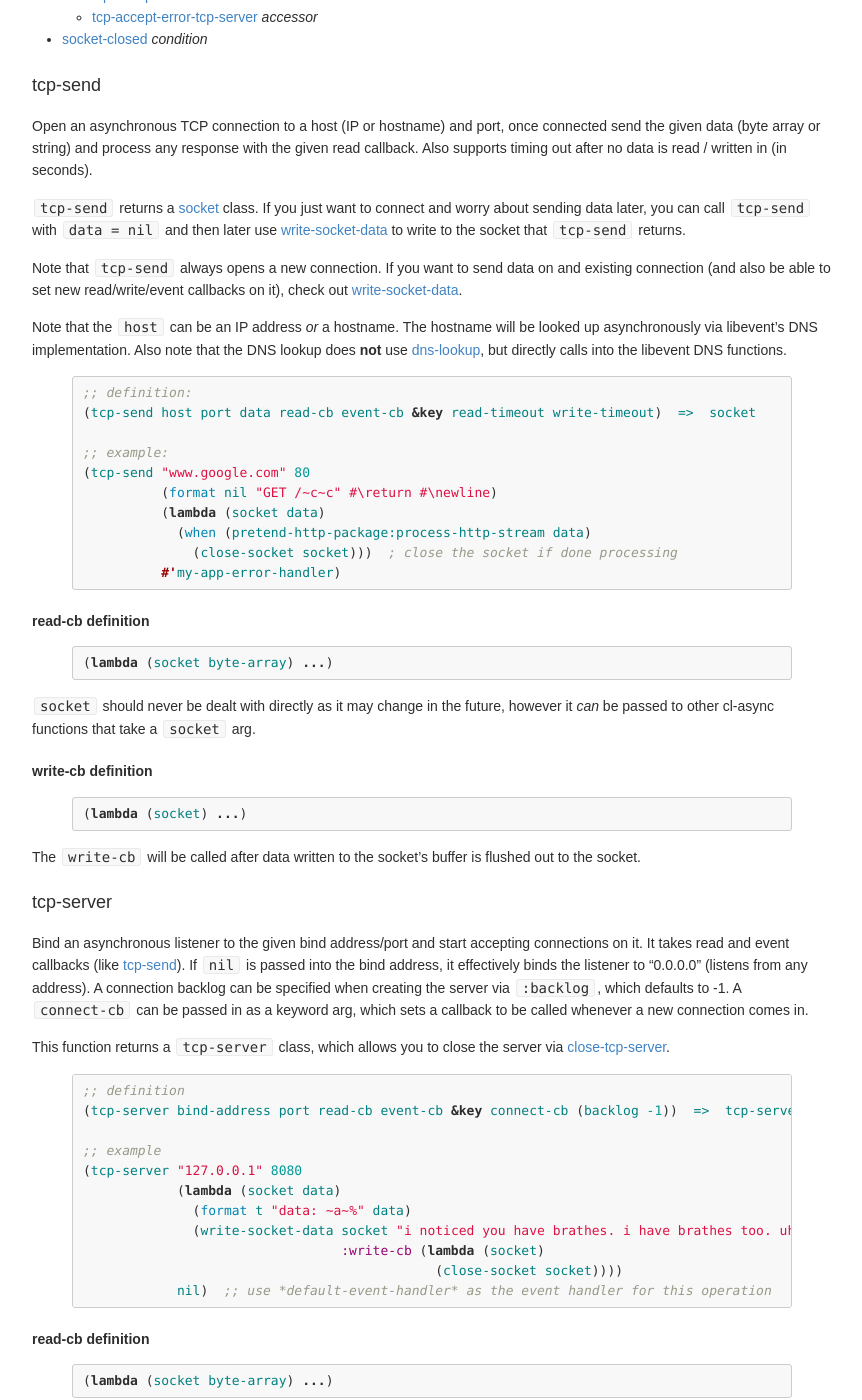
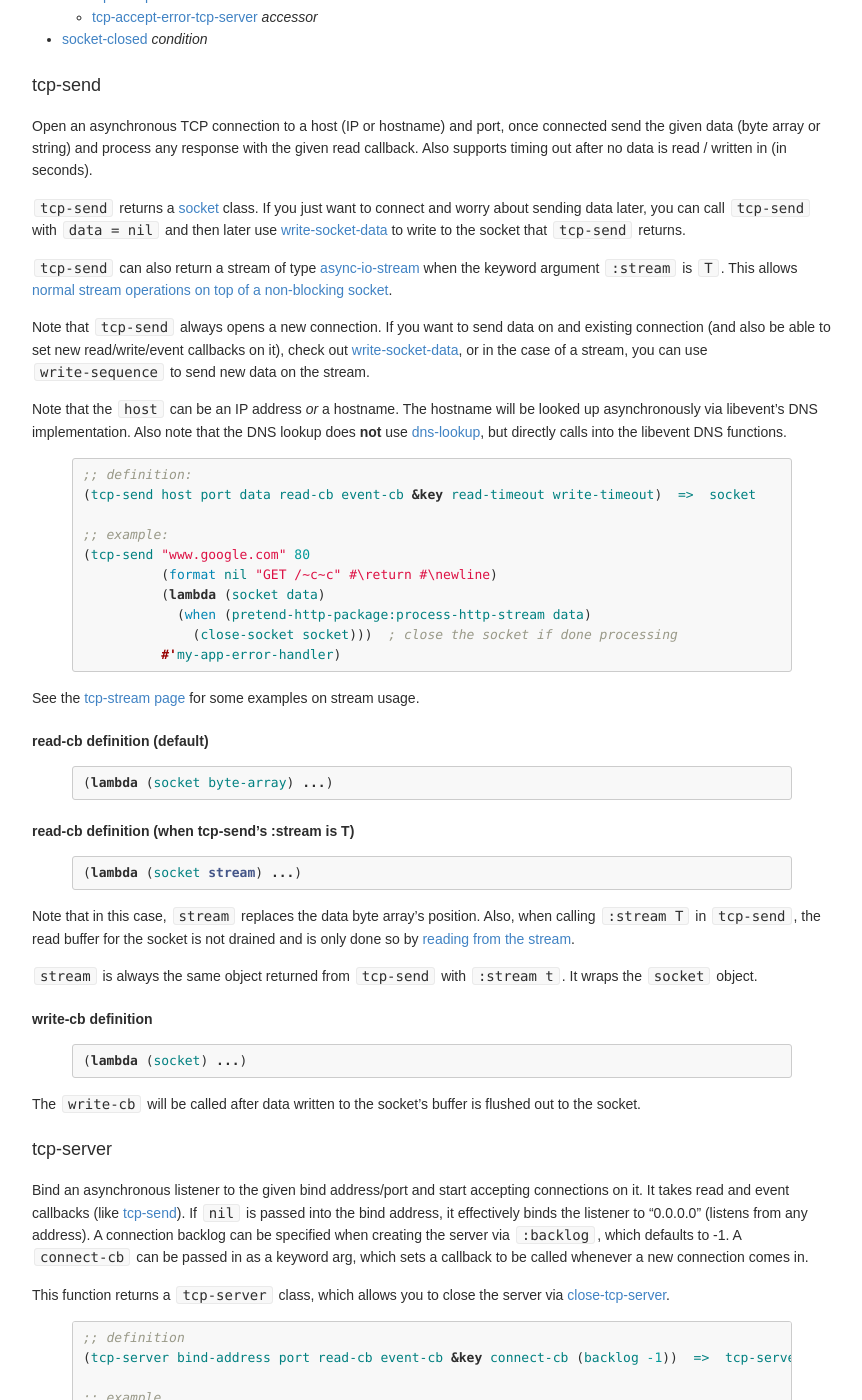
Before and after one commit to orthecreedence/cl-async, a Jekyll site: the page built from tcp.md, in a window 1280 px wide and 1400 px high, scrolled down 641 px. Shown: the whole window, without its empty margins (208-1070 px from the left). Built offline with Jekyll 4.4.1, drawn with Linux system fonts in a browser that asks for light colours; Markdown is read by kramdown in place of the engine named in the settings.

Commit message:
finishing tcp-stream docs

```diff
--- a/tcp.md
+++ b/tcp.md
@@ -43,9 +43,14 @@ worry about sending data later, you can call `tcp-send` with `data = nil`
 and then later use [write-socket-data](#write-socket-data) to write to the
 socket that `tcp-send` returns.
 
+`tcp-send` can also return a stream of type [async-io-stream](/cl-async/tcp-stream#async-io-stream)
+when the keyword argument `:stream` is `T`. This allows [normal stream
+operations on top of a non-blocking socket](/cl-async/tcp-stream).
+
 Note that `tcp-send` always opens a new connection. If you want to send data on
 and existing connection (and also be able to set new read/write/event callbacks
-on it), check out [write-socket-data](#write-socket-data).
+on it), check out [write-socket-data](#write-socket-data), or in the case of a
+stream, you can use `write-sequence` to send new data on the stream.
 
 Note that the `host` can be an IP address *or* a hostname. The hostname will
 be looked up asynchronously via libevent's DNS implementation. Also note that
@@ -65,15 +70,29 @@ directly calls into the libevent DNS functions.
           #'my-app-error-handler)
 {% endhighlight %}
 
+See the [tcp-stream page](/cl-async/tcp-stream) for some examples on stream
+usage.
+
 <a id="tcp-send-read-cb"></a>
-##### read-cb definition
+##### read-cb definition (default)
 
 {% highlight cl %}
 (lambda (socket byte-array) ...)
 {% endhighlight %}
 
-`socket` should never be dealt with directly as it may change in the future,
-however it *can* be passed to other cl-async functions that take a `socket` arg.
+<a id="tcp-send-read-cb-stream"></a>
+##### read-cb definition (when tcp-send's :stream is T)
+
+{% highlight cl %}
+(lambda (socket stream) ...)
+{% endhighlight %}
+
+Note that in this case, `stream` replaces the data byte array's position. Also,
+when calling `:stream T` in `tcp-send`, the read buffer for the socket is not
+drained and is only done so by [reading from the stream](/cl-async/tcp-stream).
+
+`stream` is always the same object returned from `tcp-send` with `:stream t`. It
+wraps the `socket` object.
 
 <a id="tcp-send-write-cb"></a>
 ##### write-cb definition
```
Also changed, not shown: documentation.md (+8 -7 lines), tcp-stream.md (+3 -0 lines).
